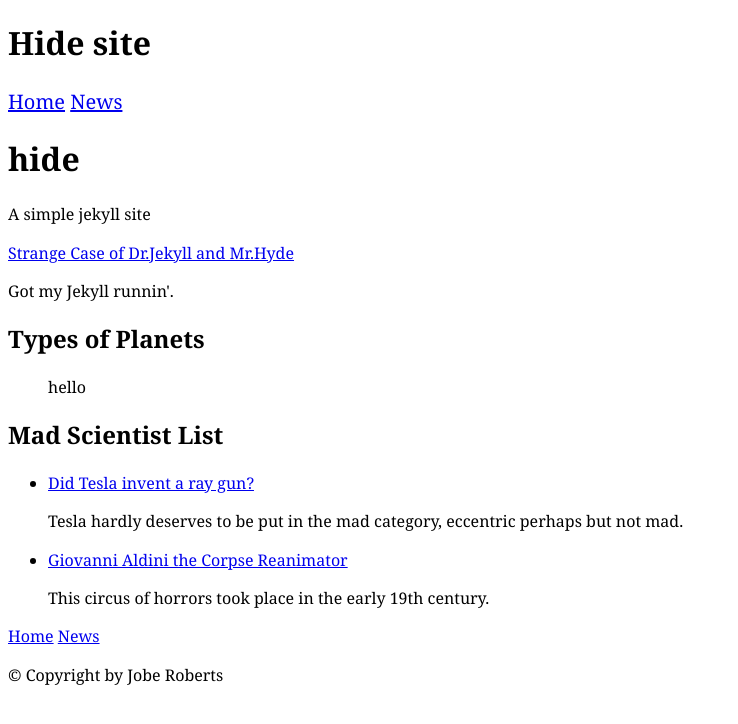
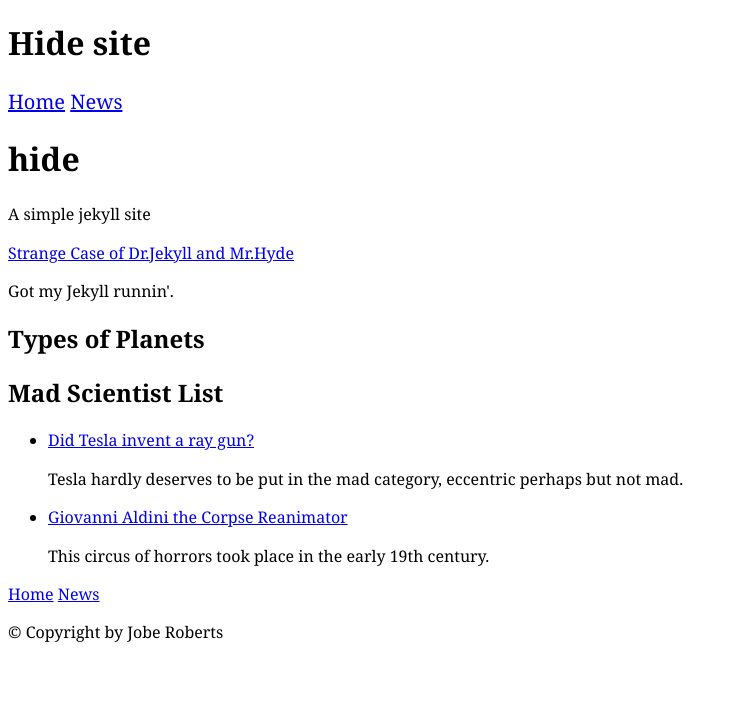
Before and after one commit to Joberrr/hide, a Jekyll site: the page built from index.html, in a window 1280 px wide. Shown: the top 724 px of the page, without its empty margins (0-738 px from the left). Built offline with Jekyll 4.4.1, drawn with Linux system fonts in a browser that asks for light colours; Markdown is read by kramdown in place of the engine named in the settings.

Commit message:
moving stuff around

```diff
--- a/index.html
+++ b/index.html
@@ -16,11 +16,9 @@
 		</p>
 		<h2>Types of Planets</h2>
 		<ol>
-			hello
-		{% for planet in site.categories.trees %}
-			{{planet.title}}
-			second
-		{% endfor %}
+		  {% for planet in site.categories.planet-types %}
+			  {{planet.title}}
+		  {% endfor %}
 		</ol>
 		<h2>Mad Scientist List</h2>
 		<ul>
```
Also changed, not shown: _posts/planet-type/0000-01-01-gas-giant.md (renamed from _posts/trees/2014-01-01-gas-giant.md, +1 -1 lines), _posts/planet-type/0000-02-02-terrestrial.md (renamed from _posts/trees/2014-02-02-terrestrial.md, +1 -1 lines), _posts/planet-type/0000-03-03-dwarf.md (renamed from _posts/trees/2014-03-03-dwarf.md, +1 -1 lines).
